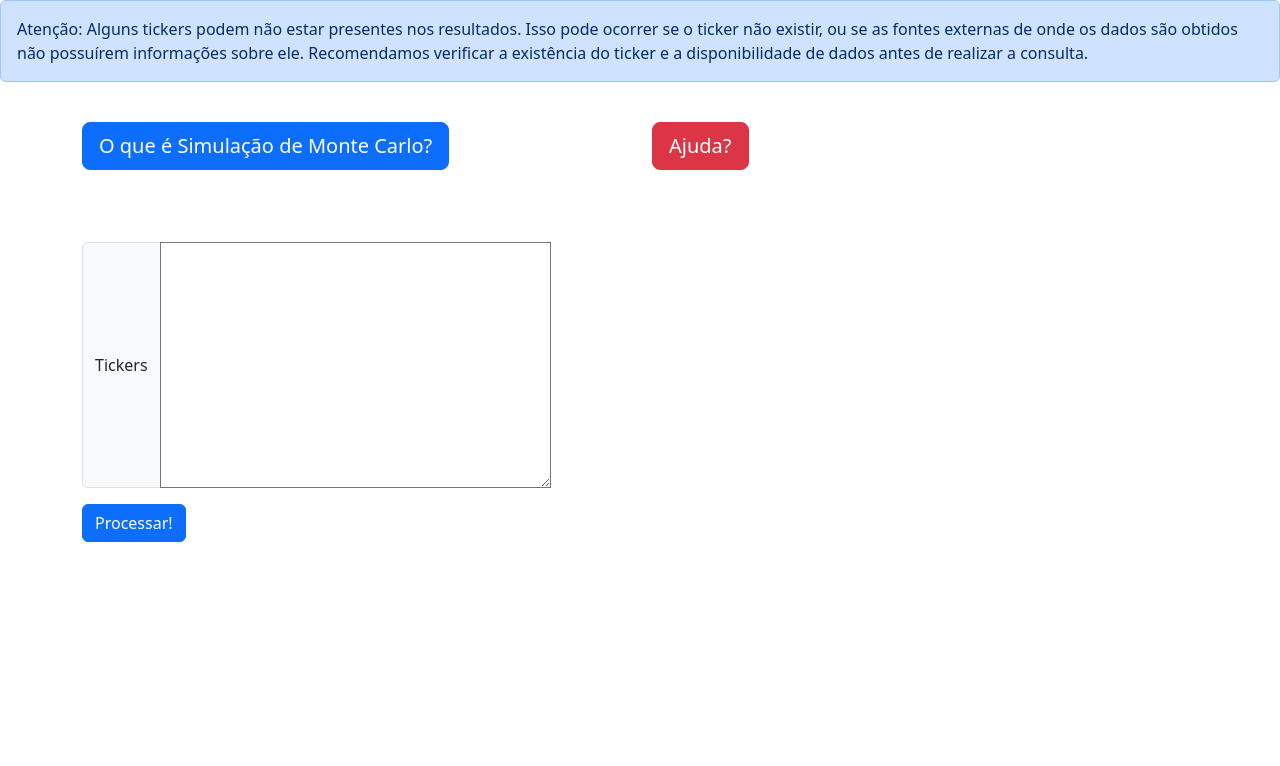
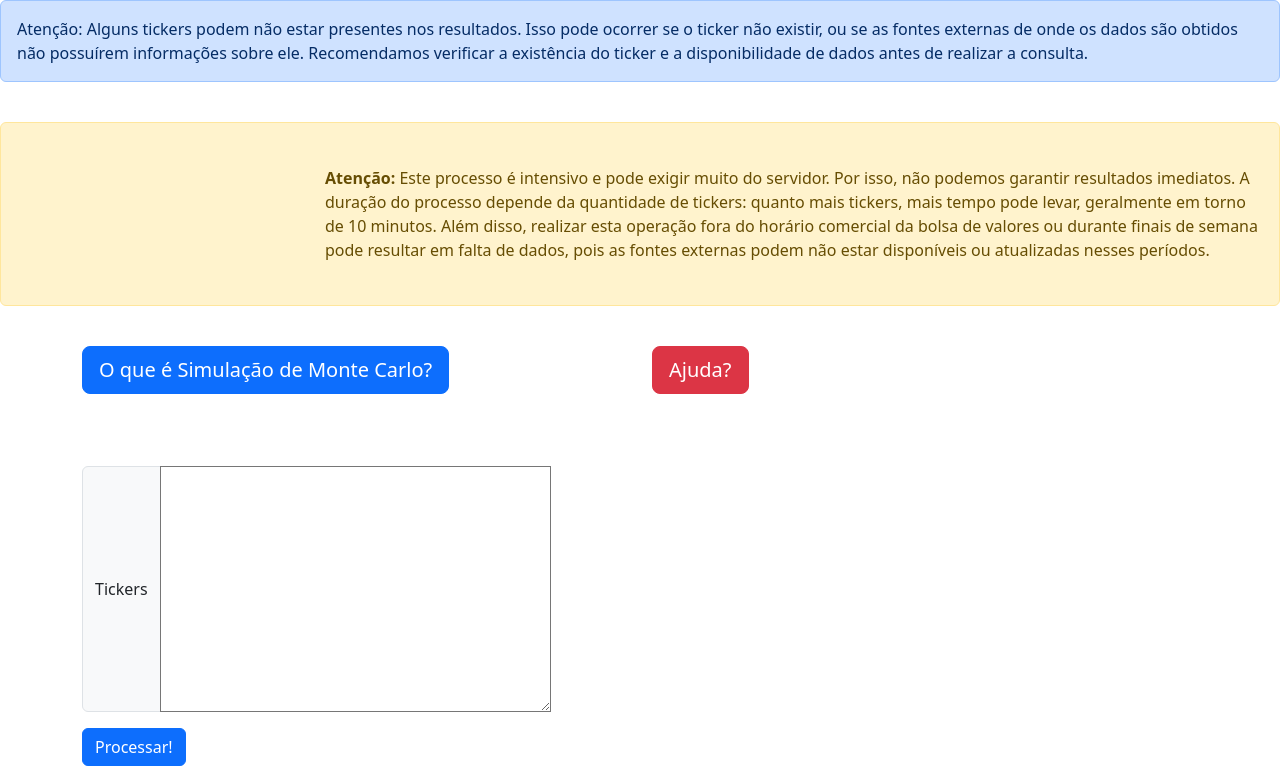
Before and after one commit to marco-ostaska/FinAsset, a Django app: a page that uses FinAsset_Project/monteCarlo/templates/monte_carlo.html in a window 1280 px wide. Shown: the part 56-822 px from the top of the page. Before the commit the page ends 598 px from the top, so only its background shows below. Run offline with Django 4.2, Linux system fonts and the light colour scheme.

Commit message:
monte_carlo

```diff
--- a/FinAsset_Project/custom/monte_carlo.py
+++ b/FinAsset_Project/custom/monte_carlo.py
@@ -230,7 +230,7 @@ def retorna(tickers):
     taxa_livre_risco = bancoCentral.taxa_livre_risco(anos_hist)
 
     carteira = Carteira(data,taxa_livre_risco)
-    carteira.monte_carlo(10000)
+    carteira.monte_carlo(5000)
 
     return { 'Menor Risco': carteira.minima_variancia(),
              'Menor Risco adj': carteira.minima_variancia_ajustada(),
--- a/FinAsset_Project/monteCarlo/templates/monte_carlo.html
+++ b/FinAsset_Project/monteCarlo/templates/monte_carlo.html
@@ -4,6 +4,15 @@
 
 <div class="alert alert-primary" role="alert">
     Atenção: Alguns tickers podem não estar presentes nos resultados. Isso pode ocorrer se o ticker não existir, ou se as fontes externas de onde os dados são obtidos não possuírem informações sobre ele. Recomendamos verificar a existência do ticker e a disponibilidade de dados antes de realizar a consulta.
+</div>
+
+<br>
+
+<div class="alert alert-warning d-flex align-items-center" role="alert">
+    <svg class="bi flex-shrink-0 me-2" role="img" aria-label="Warning:"><use xlink:href="#exclamation-triangle-fill"/></svg>
+    <div>
+        <strong>Atenção:</strong> Este processo é intensivo e pode exigir muito do servidor. Por isso, não podemos garantir resultados imediatos. A duração do processo depende da quantidade de tickers: quanto mais tickers, mais tempo pode levar, geralmente em torno de 10 minutos. Além disso, realizar esta operação fora do horário comercial da bolsa de valores ou durante finais de semana pode resultar em falta de dados, pois as fontes externas podem não estar disponíveis ou atualizadas nesses períodos.
+    </div>
 </div>
 
 <br>
```
Also changed, not shown: requirements.txt (added, +40 -0 lines).
